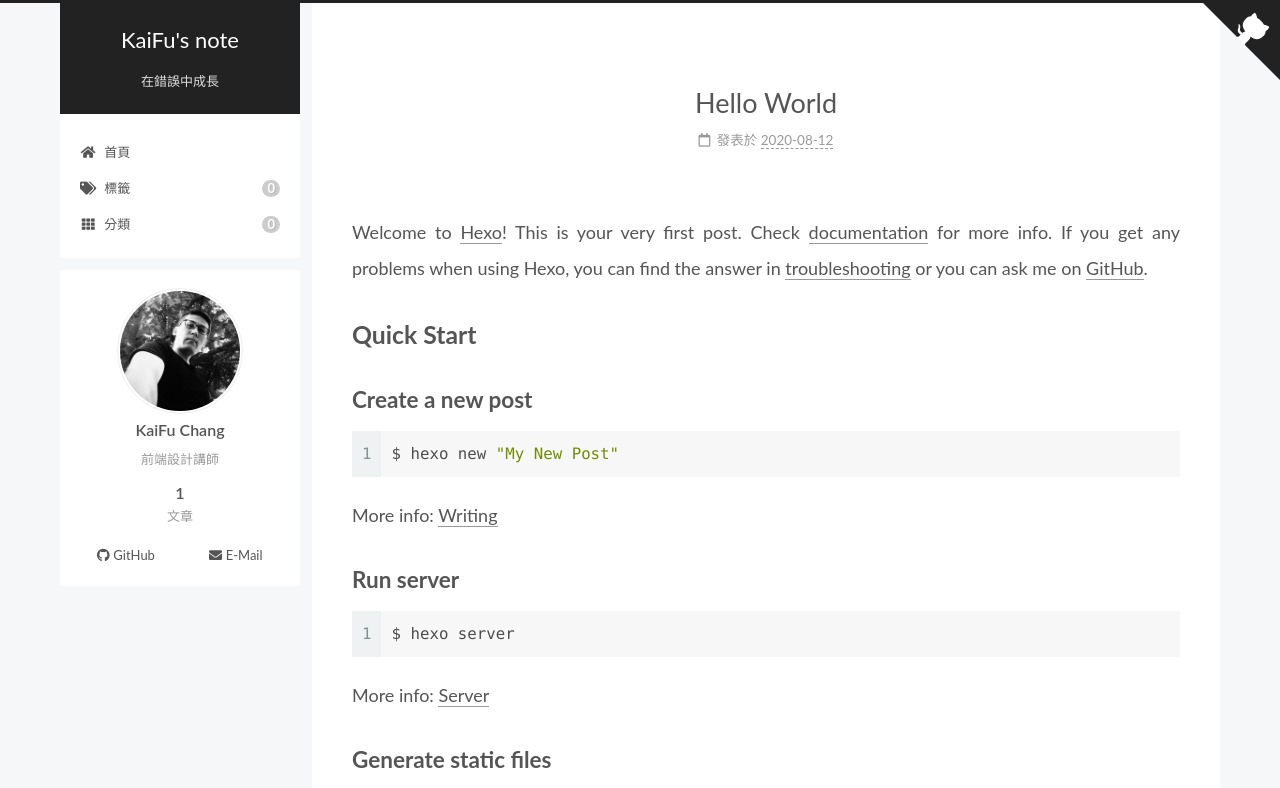
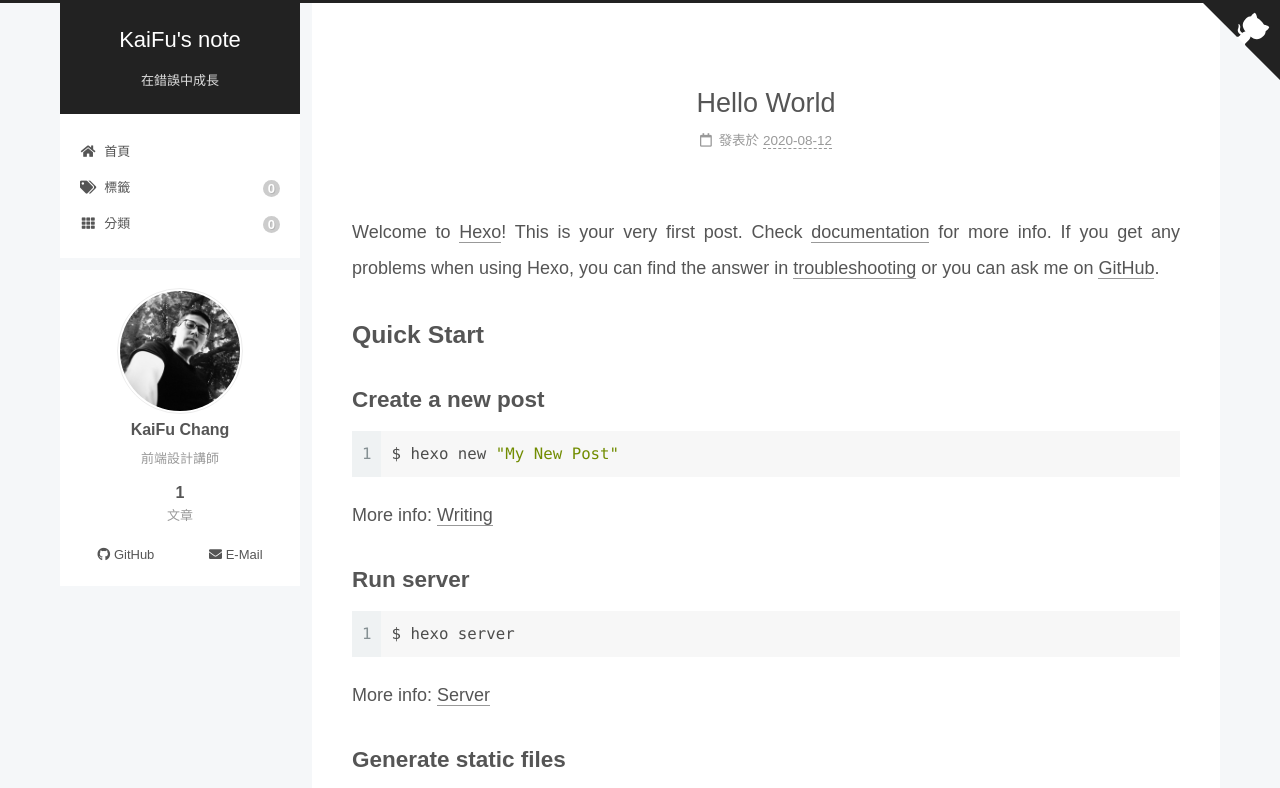
Before and after one commit to powerkaifu/powerkaifu.github.io, a plain HTML site: page index.html in a window 1280 px wide. Shown: the top 788 px of the page. Drawn offline with Linux system fonts and the light colour scheme; files that its build step writes are made by us from their sources; a script that the page names is missing; files whose address does not match are found by name.

Commit message:
Site updated: 2020-08-12 21:34:10

```diff
--- a/css/main.css
+++ b/css/main.css
@@ -205,7 +205,7 @@
 body {
   background: var(--body-bg-color);
   color: var(--text-color);
-  font-family: 'Lato', "PingFang SC", "Microsoft YaHei", sans-serif;
+  font-family: '微軟正黑體', "PingFang SC", "Microsoft YaHei", sans-serif;
   font-size: 1em;
   line-height: 2;
 }
@@ -221,7 +221,7 @@
 h4,
 h5,
 h6 {
-  font-family: 'Lato', "PingFang SC", "Microsoft YaHei", sans-serif;
+  font-family: '微軟正黑體', "PingFang SC", "Microsoft YaHei", sans-serif;
   font-weight: bold;
   line-height: 1.5;
   margin: 20px 0 15px;
@@ -1013,7 +1013,7 @@
   color: var(--brand-hover-color);
 }
 .site-title {
-  font-family: 'Lato', "PingFang SC", "Microsoft YaHei", sans-serif;
+  font-family: '微軟正黑體', "PingFang SC", "Microsoft YaHei", sans-serif;
   font-size: 1.375em;
   font-weight: normal;
   margin: 0;
@@ -1265,7 +1265,7 @@
 }
 .links-of-author a::before,
 .links-of-author span.exturl::before {
-  background: #ff4aff;
+  background: #af5b77;
   border-radius: 50%;
   content: ' ';
   display: inline-block;
@@ -1609,7 +1609,7 @@
   }
 }
 .post-body {
-  font-family: 'Lato', "PingFang SC", "Microsoft YaHei", sans-serif;
+  font-family: '微軟正黑體', "PingFang SC", "Microsoft YaHei", sans-serif;
   overflow-wrap: break-word;
   word-wrap: break-word;
 }
@@ -1907,7 +1907,7 @@
 }
 .posts-expand .post-meta {
   color: #999;
-  font-family: 'Lato', "PingFang SC", "Microsoft YaHei", sans-serif;
+  font-family: '微軟正黑體', "PingFang SC", "Microsoft YaHei", sans-serif;
   font-size: 0.75em;
   margin: 3px 0 60px 0;
   text-align: center;
```
